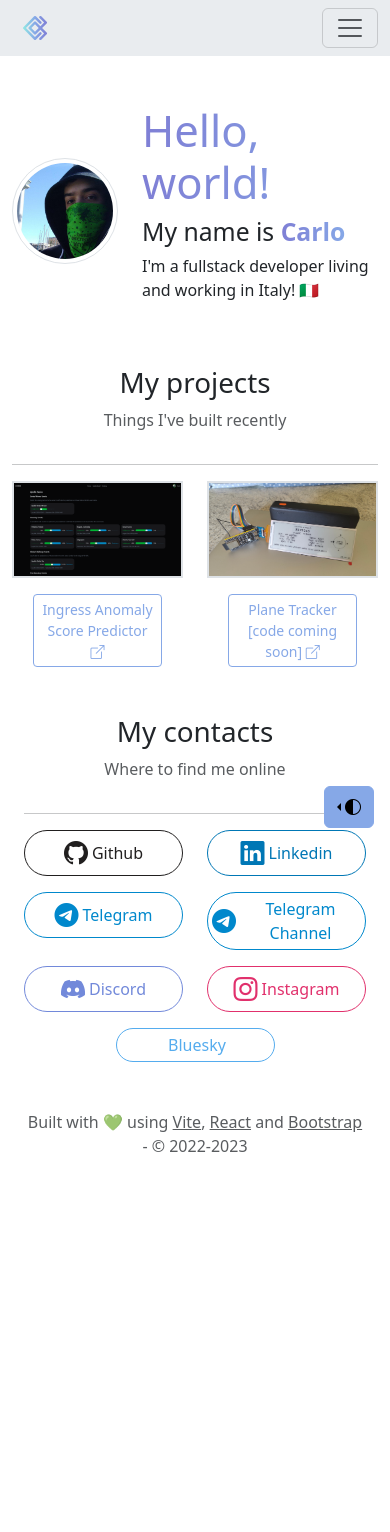
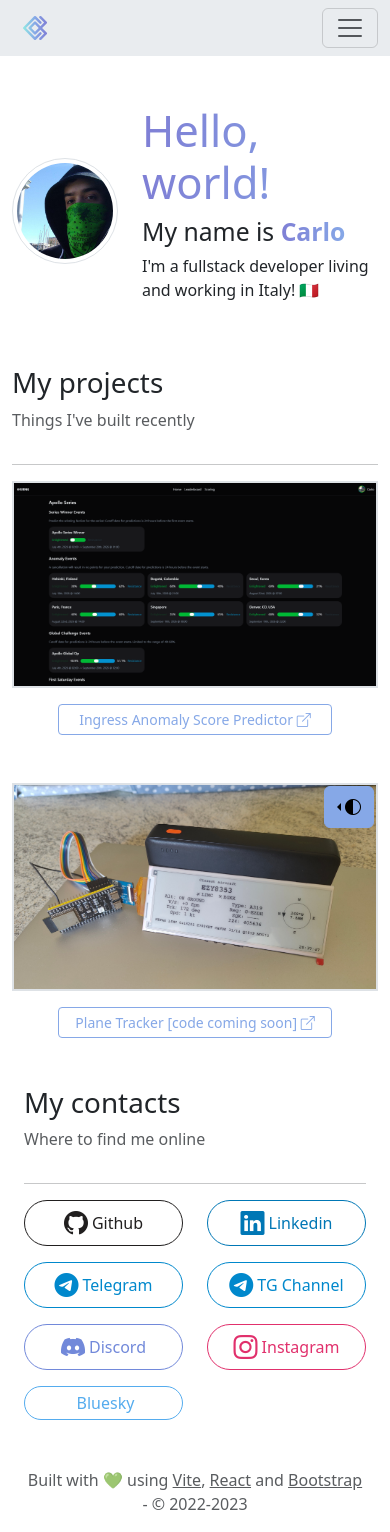
Before and after one commit to carlobolla/home, a React (Vite) app: page / in a window 390 px wide. Before the commit the page ends 1174 px from the top, so only its background shows below. Built offline with nearby package versions, Linux system fonts and the light colour scheme.

Commit message:
feat: fixed project section column width

```diff
--- a/src/components/project.tsx
+++ b/src/components/project.tsx
@@ -5,7 +5,7 @@ import { Project } from "../classes";
 export const ProjectCard = (props: Project) => {
   const modalId = props.text.replace(/\s/g, "");
   return(
-    <div className="col-6 justify-content-end d-flex flex-column">
+    <div className="col-12 col-md-6 justify-content-end d-flex flex-column">
       <img style={{"width": "100%", "height": "auto"}} data-bs-toggle="modal" data-bs-target={'#' + modalId} className="project-thumb border border-2 img-fluid" src={props.imgLink} alt="Project" />
       <Button className='align-self-center mt-3 w-75' text={props.text} link={props.link}></Button>
       <div id={modalId} className="modal fade mt-5" tabIndex={-1}>
--- a/src/contacts.json
+++ b/src/contacts.json
@@ -22,7 +22,7 @@
   {
     "link":"https://t.me/carlobollaslife",
     "icon":"bi-telegram",
-    "text":"Telegram Channel",
+    "text":"TG Channel",
     "color":"#0088cc"
   },
   {
--- a/src/pages/home.tsx
+++ b/src/pages/home.tsx
@@ -24,7 +24,7 @@ export const Home = () => {
       </div>
       <div id="projects" className='container'>
         <div className="row">
-          <div className="col text-center">
+          <div className="col text-left text-md-center">
             <h1>My projects</h1>
             <p className="text-muted">Things I've built recently</p>
           </div>
@@ -49,13 +49,13 @@ export const Home = () => {
         </div>
         <div id="contacts" className='container'>
           <div className="row">
-            <div className="col text-center">
+            <div className="col text-left text-md-center">
               <h1>My contacts</h1>
               <p className="text-muted">Where to find me online</p>
             </div>
           </div>
           <hr />
-          <div className="row gy-3 mb-5 justify-content-center">
+          <div className="row gy-3 mb-5 justify-content-start justify-content-md-center">
             {contacts.map((c: Contact) => {
               return (
                 <div key={c.text} className="col-6 col-sm-4 col-lg-2">
```
